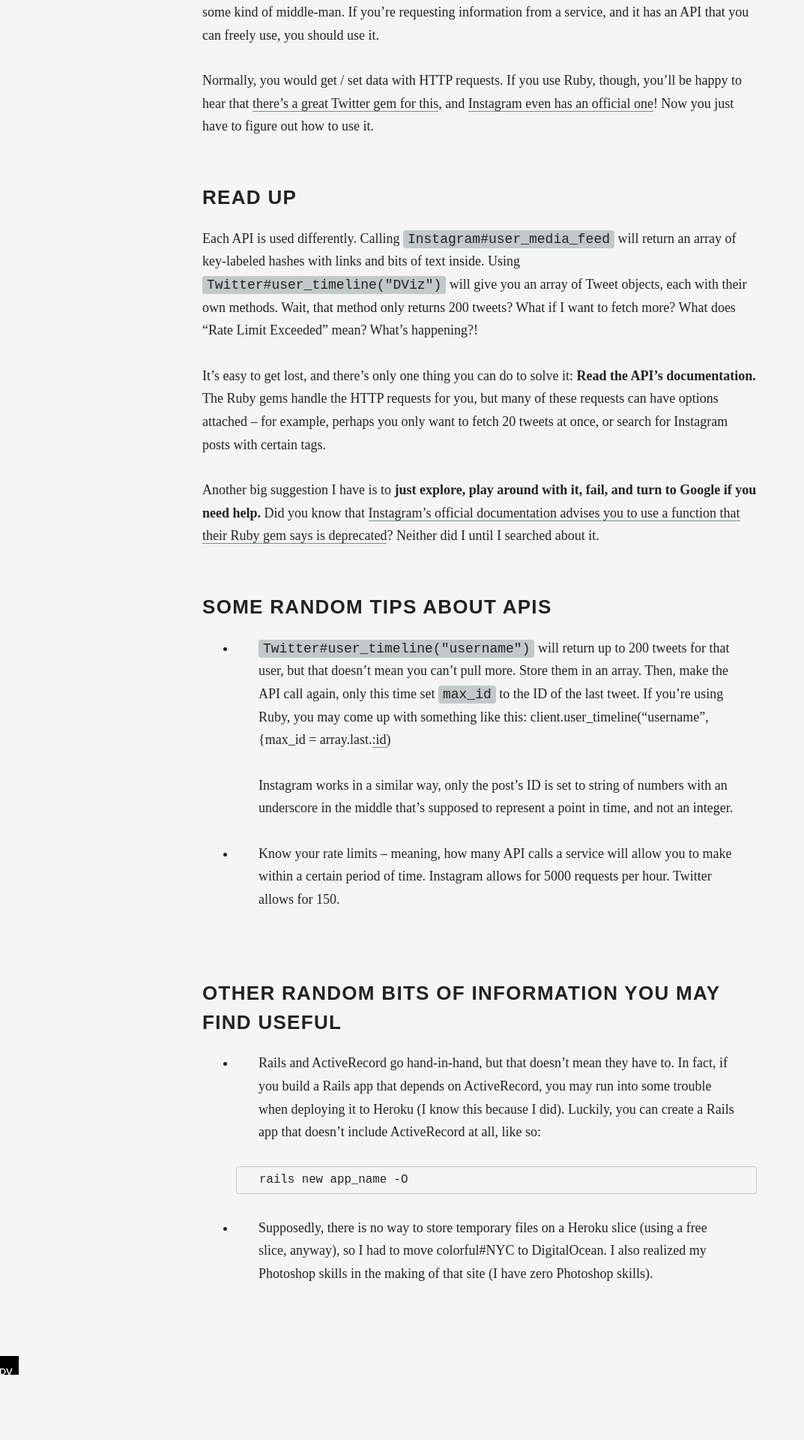
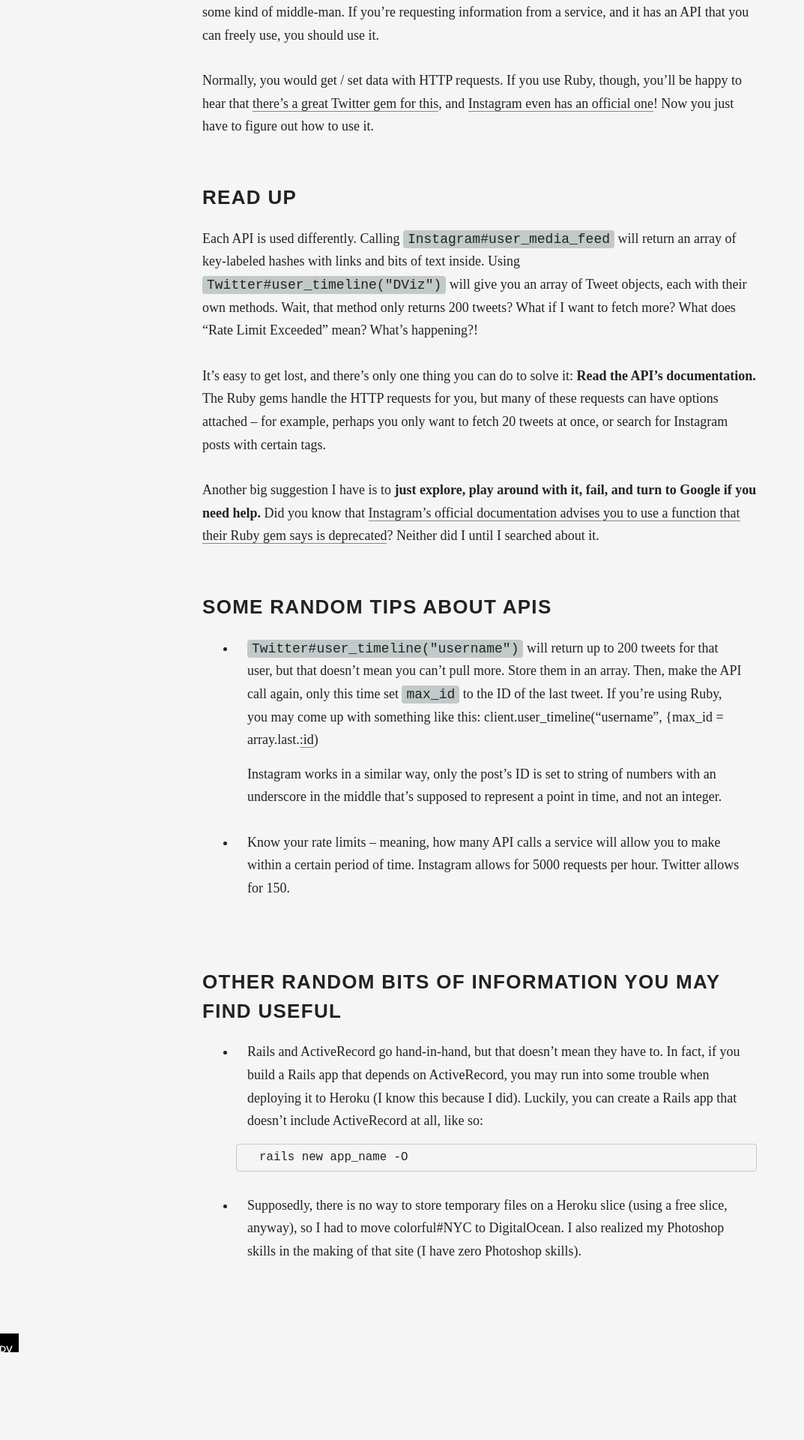
Before and after one commit to danvisintainer/jekyll-danvisintainer, a Jekyll site: the page built from _posts/2015-03-16-adventures-in-api-land.md, in a window 1280 px wide. Shown: the part 1140-3060 px from the top of the page at 75% size, without its empty margins (0-1073 px from the left). Built offline with Jekyll 4.4.1, drawn with Linux system fonts in a browser that asks for light colours; nearby versions of some CDN libraries; after the commit the page ends 3030 px from its top, so only the background shows below that.

Commit message:
fix spacing for continue link, bulleted text

```diff
--- a/_sass/_index.scss
+++ b/_sass/_index.scss
@@ -123,6 +123,7 @@
                 padding-top: $spacing-unit / 2;
                 font-family: $logo-font-family;
                 text-transform: uppercase;
+                letter-spacing: 1.25px;
                 font-weight: 300;
                 font-size: 16px;
                 a {
--- a/_sass/_nowrapper.scss
+++ b/_sass/_nowrapper.scss
@@ -2,7 +2,7 @@
  * Lose the wrapper so we can add some full-width stuff, e.g. images
  */
 .page-content {
-    article h1, h2, h3, h4, pre, table, hr, ol, ul, blockquote, p, .post-header, #disqus_thread, & > h1 {
+    article h1, h2, h3, h4, pre, table, hr, ol, ul, blockquote, p, .post-header, & > h1 {
         max-width: -webkit-calc(#{$content-width} - (#{$spacing-unit} * 2));
         max-width:         calc(#{$content-width} - (#{$spacing-unit} * 2));
         margin-right: auto;
@@ -117,8 +117,10 @@
         }
     }
 
-    article h1 {
-        margin-bottom: $spacing-unit * .66;
+    article {
+        h1 {
+            margin-bottom: $spacing-unit * .66;
+        }
     }
 
     h1, h2, h3 {
@@ -161,12 +163,18 @@
     }
 
     ol, ul {
-
         li {
             margin-left: $spacing-unit * 1.5;
+            margin-bottom: $spacing-unit;
+
             ol, ul {
                 padding-left: 0;
                 margin-bottom: 0;
+            }
+
+            p {
+                padding: 0px ($spacing-unit / 2);
+                margin-bottom: ($spacing-unit / 2);
             }
 
             @include media-query($on-phone) {
```
